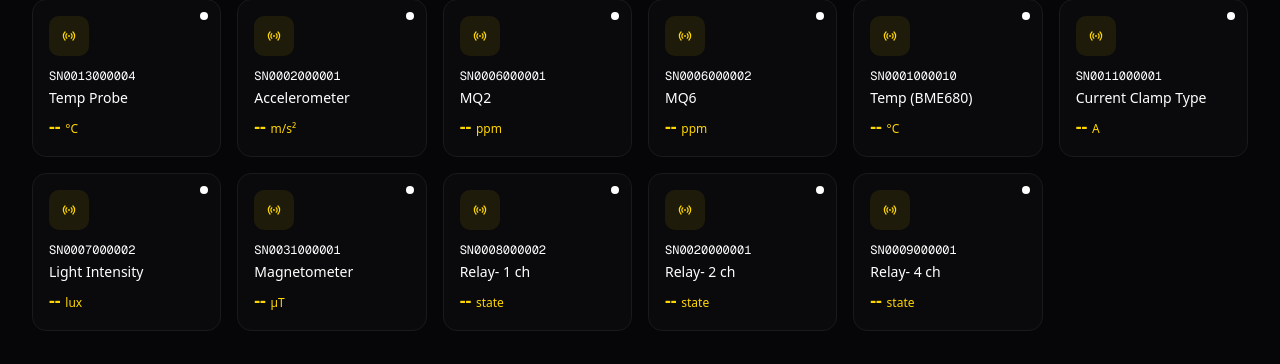
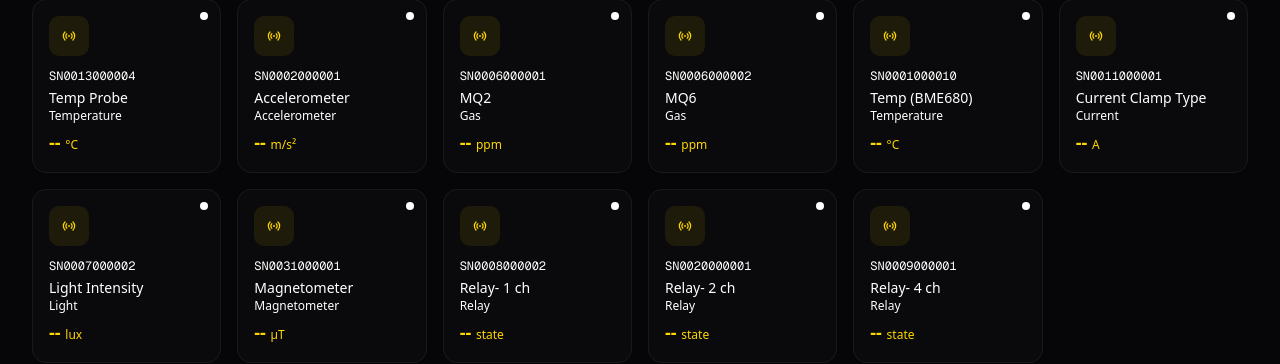
Before and after one commit to manojnnv/thingsx_experience_center_app, a Next.js app: page /experiences/sensors in a window 1280 px wide. Both pictures are taken after a click on the button "Skip Intro". Shown: the part 161-525 px from the top of the page. Built offline with nearby package versions, Linux system fonts and the light colour scheme; no server answers.

Commit message:
Added Display name to the sensor cards

```diff
--- a/src/app/component/app-sensors/SensorsGrid.tsx
+++ b/src/app/component/app-sensors/SensorsGrid.tsx
@@ -38,6 +38,7 @@ function SensorsGrid({
             </div>
             <p className="text-xs font-mono mb-1 truncate" style={{ color: colors.textMuted }}>{device.tin}</p>
             <p className="text-sm font-medium truncate" style={{ color: colors.text }}>{device.name}</p>
+            <p className="text-xs truncate" style={{ color: colors.textMuted }}>{device.type}</p>
             <p className="text-lg font-bold mt-1" style={{ color: colors.yellow }}>
               {displayValue !== null && displayValue !== undefined ? displayValue.toFixed(1) : "--"}{" "}
               <span className="text-xs font-normal">{device.unit}</span>
```
